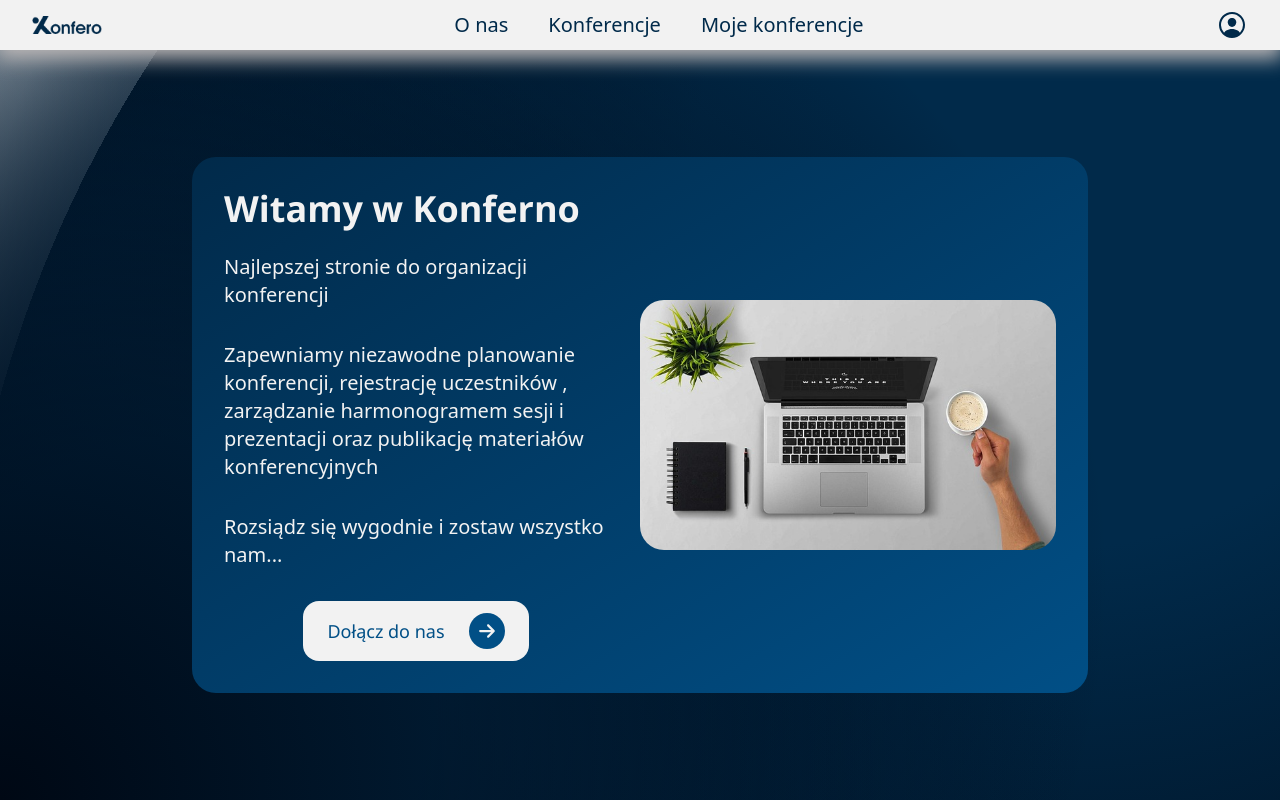
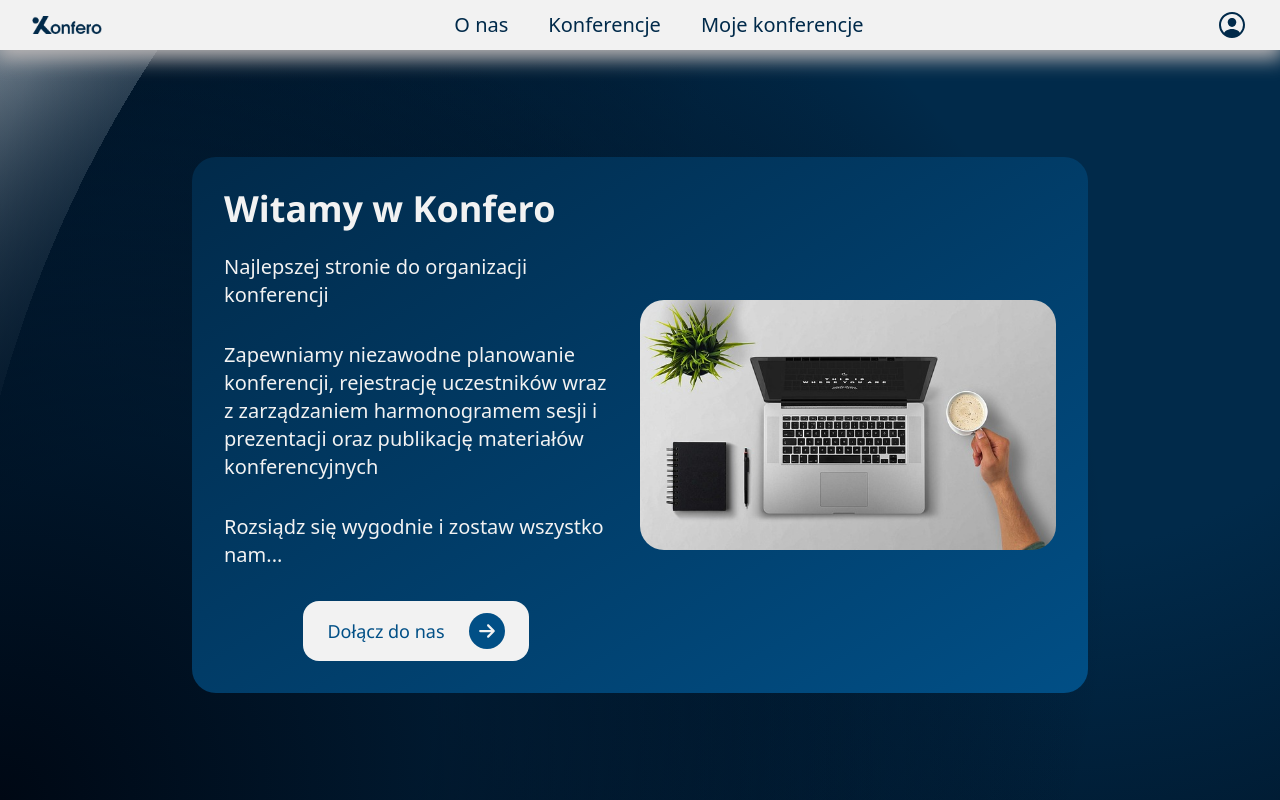
Before and after one commit to theImmortalCoders/konfero_frontend, a Next.js app: page / in a window 1280 px wide. Built offline with nearby package versions, Linux system fonts and the light colour scheme.

Commit message:
fix: #5 some changes

```diff
--- a/src/app/page.tsx
+++ b/src/app/page.tsx
@@ -10,15 +10,15 @@ export default function Home() {
         <div className="grid grid-cols-1 xl:grid-cols-2 w-full h-full">
           <div className="pr-0 md:pr-8">
             <h1 className="text-2xl sm:text-3xl md:text-4xl font-bold mb-6">
-              Witamy w Konferno
+              Witamy w Konfero
             </h1>
             <p className="text-md sm:text-lg md:text-xl mb-4 sm:mb-6 md:mb-8">
               Najlepszej stronie do organizacji konferencji
             </p>
             <p className="text-md sm:text-lg md:text-xl mb-4 sm:mb-6 md:mb-8">
               Zapewniamy niezawodne planowanie konferencji, rejestrację
-              uczestników , zarządzanie harmonogramem sesji i prezentacji oraz
-              publikację materiałów konferencyjnych
+              uczestników wraz z zarządzaniem harmonogramem sesji i prezentacji
+              oraz publikację materiałów konferencyjnych
             </p>
             <p className="text-md sm:text-lg md:text-xl mb-4 sm:mb-6 md:mb-8">
               Rozsiądz się wygodnie i zostaw wszystko nam...
```
